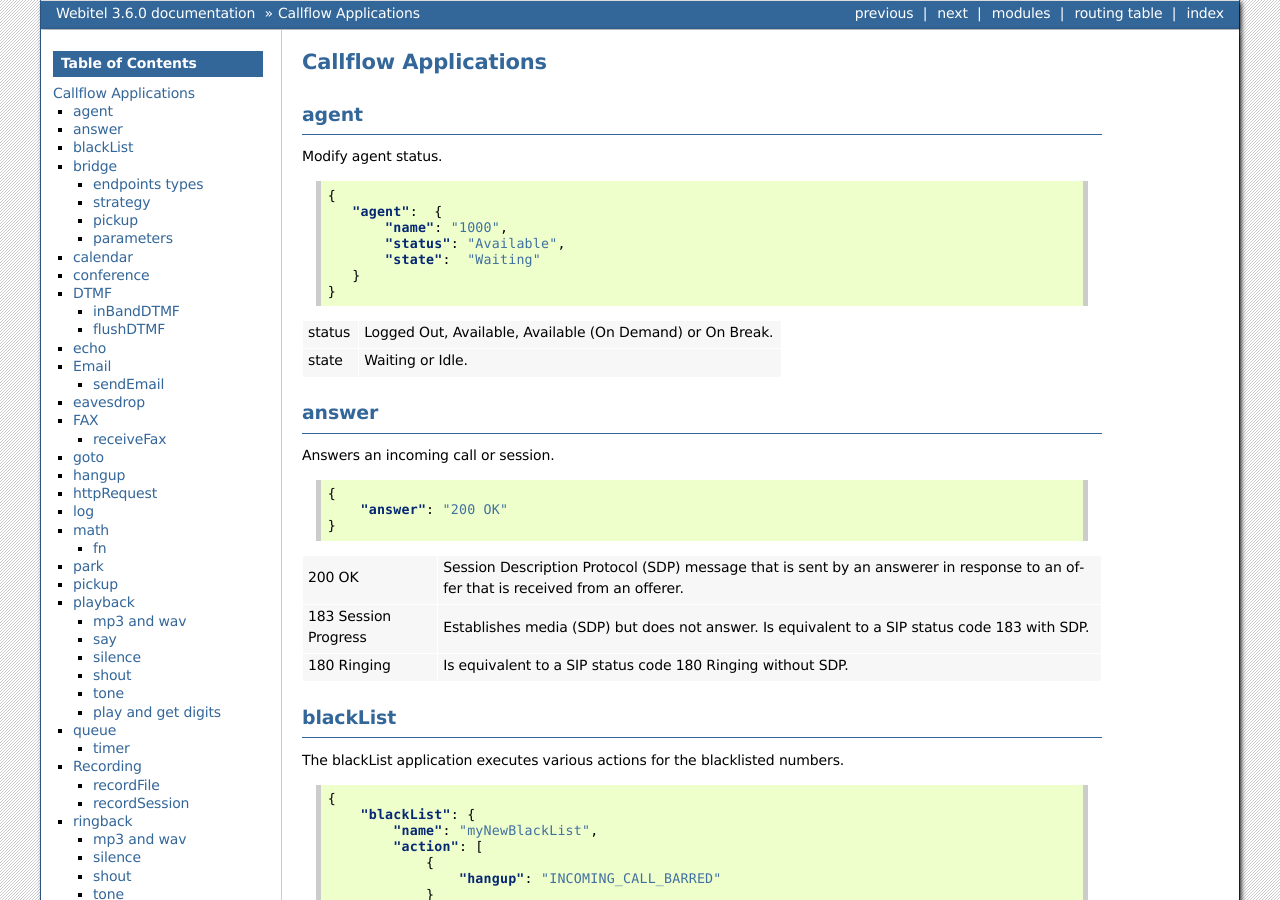
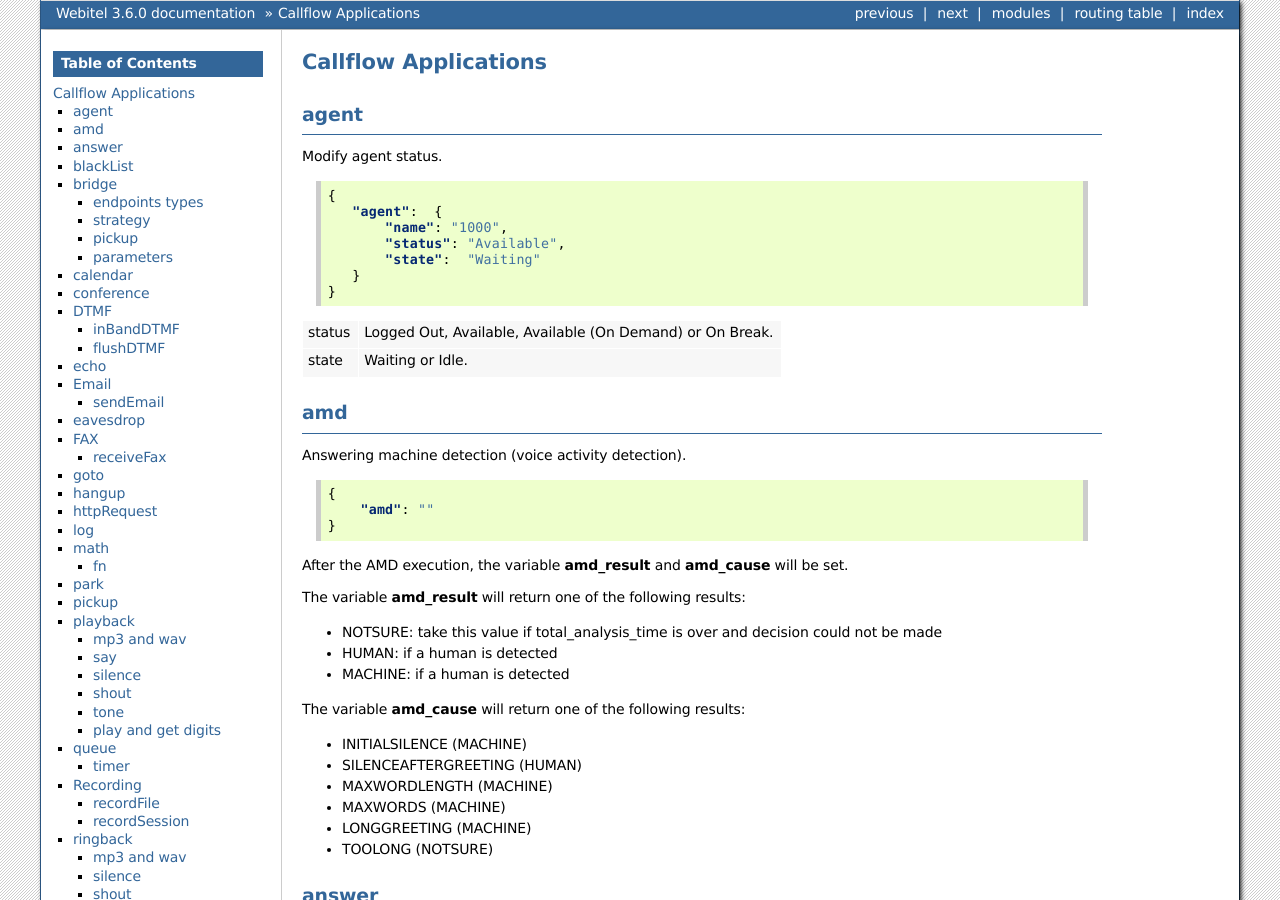
Before and after one commit to webitel/docs-en, a Sphinx documentation site: the page built from source/acr-applications.rst, in a window 1280 px wide and 900 px high. Built offline with Sphinx 7.4.7, drawn with Linux system fonts in a browser that asks for light colours.

Commit message:
new application amd

```diff
--- a/source/acr-applications.rst
+++ b/source/acr-applications.rst
@@ -25,6 +25,36 @@ Modify agent status.
 +--------+------------------------------------------------------------+
 | state  |  Waiting or Idle.                                          |
 +--------+------------------------------------------------------------+
+
+amd
+---
+
+.. py:module:: amd
+
+Answering machine detection (voice activity detection).
+
+.. code-block:: json
+
+   {
+       "amd": ""
+   }
+
+After the AMD execution, the variable **amd_result** and **amd_cause** will be set.
+
+The variable **amd_result** will return one of the following results:
+
+- NOTSURE: take this value if total_analysis_time is over and decision could not be made
+- HUMAN: if a human is detected
+- MACHINE: if a human is detected
+
+The variable **amd_cause** will return one of the following results:
+
+- INITIALSILENCE (MACHINE)
+- SILENCEAFTERGREETING (HUMAN)
+- MAXWORDLENGTH (MACHINE)
+- MAXWORDS (MACHINE)
+- LONGGREETING (MACHINE)
+- TOOLONG (NOTSURE)
 
 answer
 ------
```
